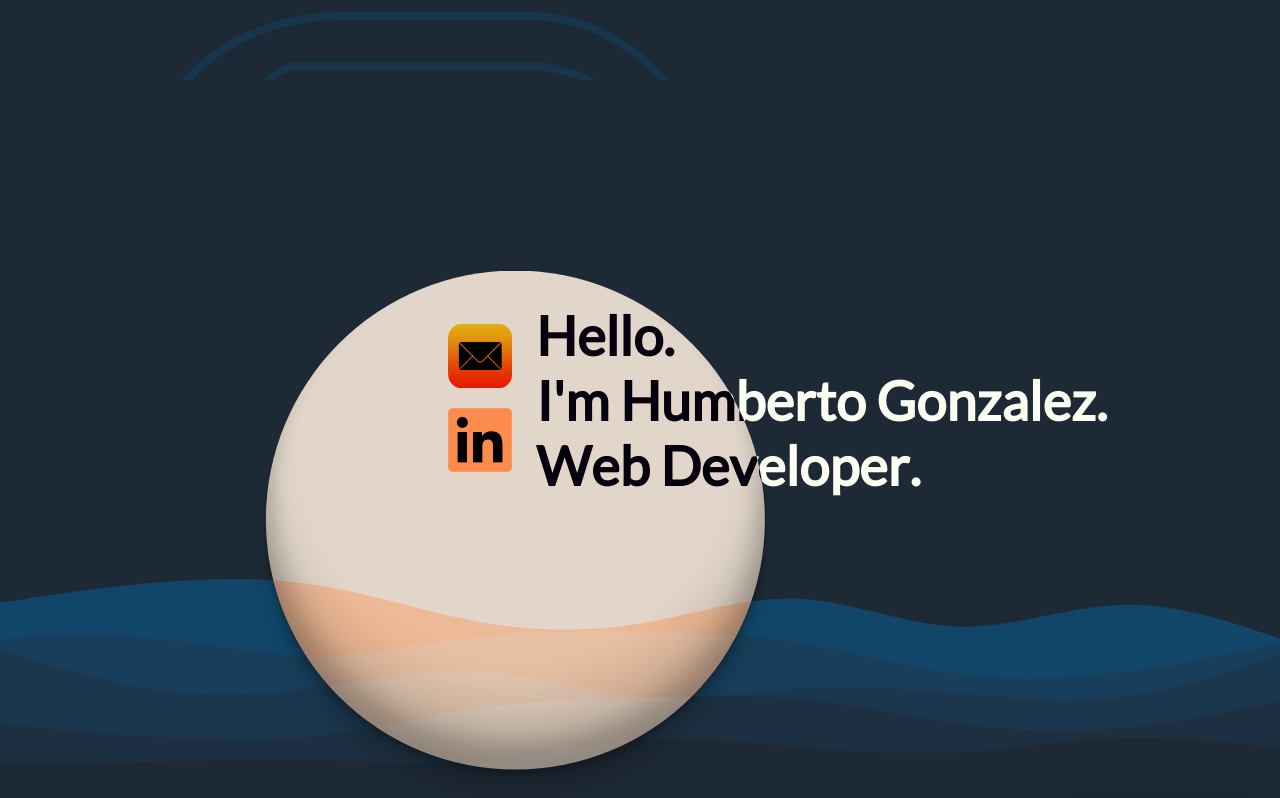
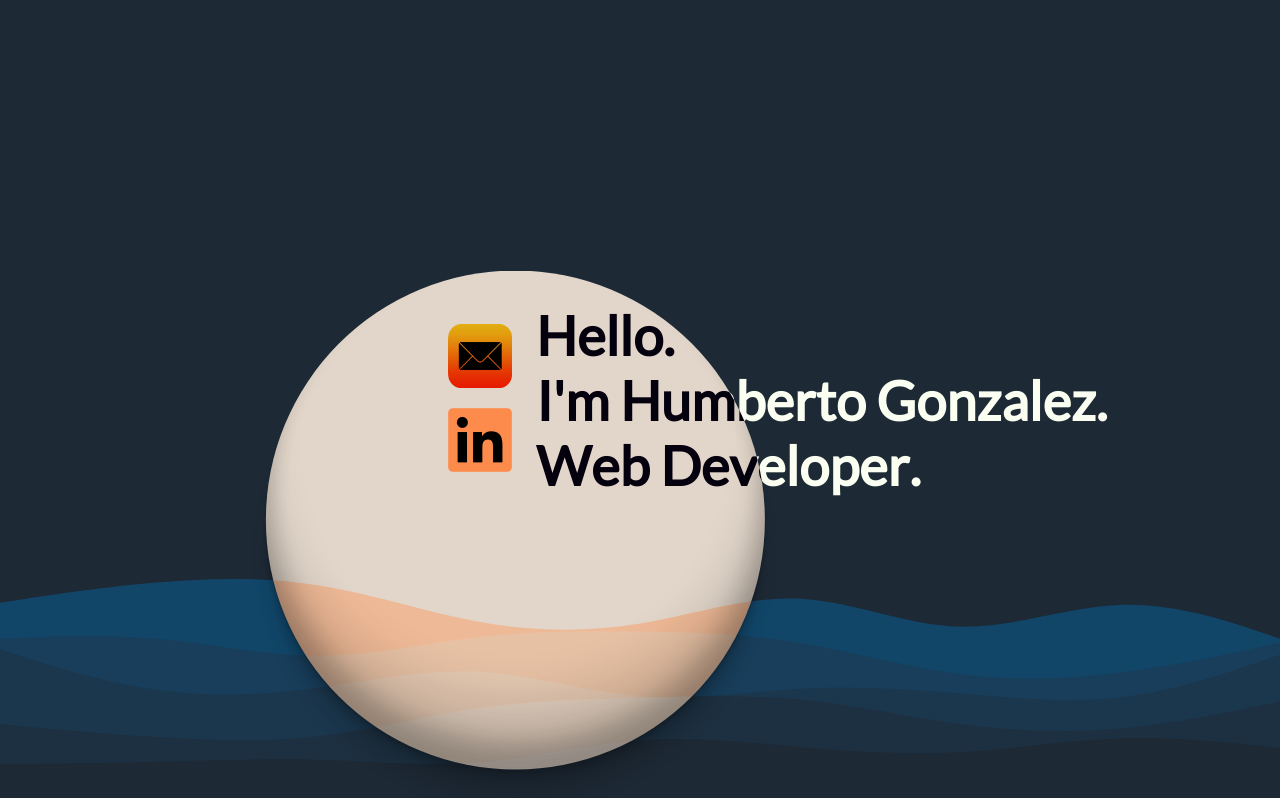
Before and after one commit to Yummy275/portfolio, a React (Create React App) app: page / in a window 1280 px wide. Shown: the top 798 px of the page. Built offline with nearby package versions, Linux system fonts and the light colour scheme.

Commit message:
stable qs

```diff
--- a/src/components/Greeting.js
+++ b/src/components/Greeting.js
@@ -15,12 +15,17 @@
     display: flex;
     align-items: center;
     position: relative;
+    background-color: ${colors.black};
+    margin-bottom: 160px;
+
+    .top-z-index {
+        z-index: 10;
+    }
 
     div.greeting-content {
         display: flex;
         flex-direction: column-reverse;
         gap: 16px;
-        z-index: 10;
 
         @media (min-width: ${breakpoints.md}) {
             flex-direction: row;
@@ -65,7 +70,6 @@
     }
 
     & > img {
-        z-index: -5;
         width: 100%;
         position: absolute;
         bottom: 0;
@@ -88,7 +92,7 @@
 const Greeting = () => {
     return (
         <Container>
-            <div className="info-block">
+            <div className="info-block top-z-index">
                 <div className="greeting-content">
                     <div className="contact-links">
                         <ContactLink
```
